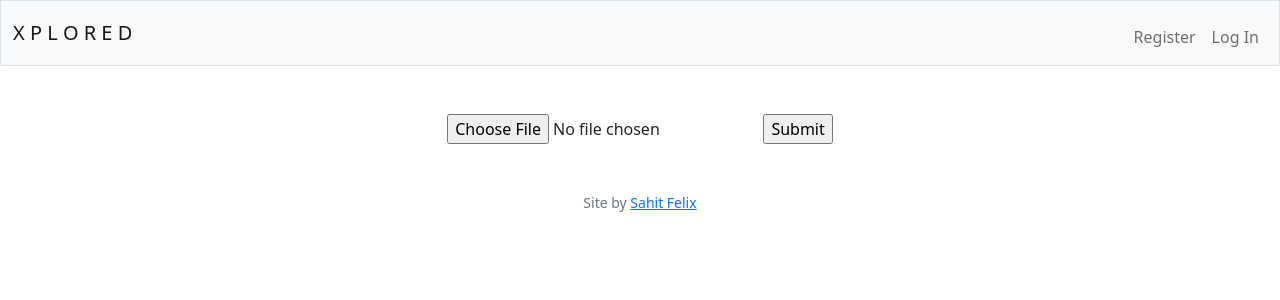
After one commit to prismschism/CS50, a Flask app: page /upload in a window 1280 px wide. The commit adds this page. Shown: the top 300 px of the page. Run offline with Flask 3, Linux system fonts and the light colour scheme.

Commit message:
Worked on upload functionality. Made home page, registered user exclusive.

```diff
--- a/templates/home.html
+++ b/templates/home.html
@@ -1,9 +1,62 @@
-{% extends "layout.html" %}
+<!DOCTYPE html>
 
-{% block title %}
-    Home
-{% endblock %}
+<html lang="en">
+    <head>
+        <meta name="viewport" content="initial-scale=1, width=device-width">
 
-{% block main %}
+        <link crossorigin="anonymous" href="https://cdn.jsdelivr.net/npm/bootstrap@5.1.3/dist/css/bootstrap.min.css" integrity="sha384-1BmE4kWBq78iYhFldvKuhfTAU6auU8tT94WrHftjDbrCEXSU1oBoqyl2QvZ6jIW3" rel="stylesheet">
+        <script crossorigin="anonymous" src="https://cdn.jsdelivr.net/npm/bootstrap@5.1.3/dist/js/bootstrap.bundle.min.js" integrity="sha384-ka7Sk0Gln4gmtz2MlQnikT1wXgYsOg+OMhuP+IlRH9sENBO0LRn5q+8nbTov4+1p"></script>
 
-{% endblock %}
+        <link href="/static/styles.css" rel="stylesheet">
+
+        <title>{% block title %}{% endblock %}</title>
+    </head>
+    <body>
+        <!-- start NAVbar -->
+        <nav class="bg-light border navbar navbar-expand-md navbar-light">
+            <div class="container-fluid">
+                <a class="navbar-brand" href="/home"><span class="blue"> X P L O R E D </span></a>
+                <button aria-controls="navbar" aria-expanded="false" aria-label="Toggle navigation" class="navbar-toggler" data-bs-target="#navbar" data-bs-toggle="collapse" type="button">
+                    <span class="navbar-toggler-icon"></span>
+                </button>
+                <div class="collapse navbar-collapse" id="navbar">
+
+                    {% if session["user_id"] %}
+                        <ul class="navbar-nav me-auto mt-2">
+                            <li class="nav-item"><a class="nav-link" href="/upload">Post a Spot</a></li>
+
+                        </ul>
+                        <ul class="navbar-nav ms-auto mt-2">
+                            <li class="nav-item"><a class="nav-link" href="/logout">Log Out</a></li>
+                        </ul>
+                    {% else %}
+                        <ul class="navbar-nav ms-auto mt-2">
+                            <li class="nav-item"><a class="nav-link" href="/register">Register</a></li>
+                            <li class="nav-item"><a class="nav-link" href="/login">Log In</a></li>
+                        </ul>
+                    {% endif %}
+                </div>
+            </div>
+        </nav>
+
+        <!-- end NAVbar -->
+        <!-- flash notifications -->
+        {% if get_flashed_messages() %}
+            <header>
+                <div class="alert alert-primary mb-0 text-center" role="alert">
+                    {{ get_flashed_messages() | join(" ") }}
+                </div>
+            </header>
+        {% endif %}
+                <!-- end flash notifications -->
+
+        <main class="container-fluid py-5 text-center">
+            {% block main %}{% endblock %}
+        </main>
+
+        <footer class="mb-5 small text-center text-muted">
+            Site by <a href="https://github.com/prismschism">Sahit Felix</a>
+        </footer>
+
+    </body>
+</html>
--- /dev/null
+++ b/templates/upload.html
@@ -0,0 +1,16 @@
+{% extends "home.html" %}
+
+{% block title %}
+    upload
+{% endblock %}
+
+{% block main %}
+    <div class="center">
+        <form action = "http://localhost:5000/uploader" method = "POST"
+        enctype = "multipart/form-data">
+        <input type = "file" name = "file" />
+        <input type = "submit"/>
+     </form>
+    </div>
+
+{% endblock %}
```
Also changed, not shown: templates/layout.html (+3 -5 lines).
